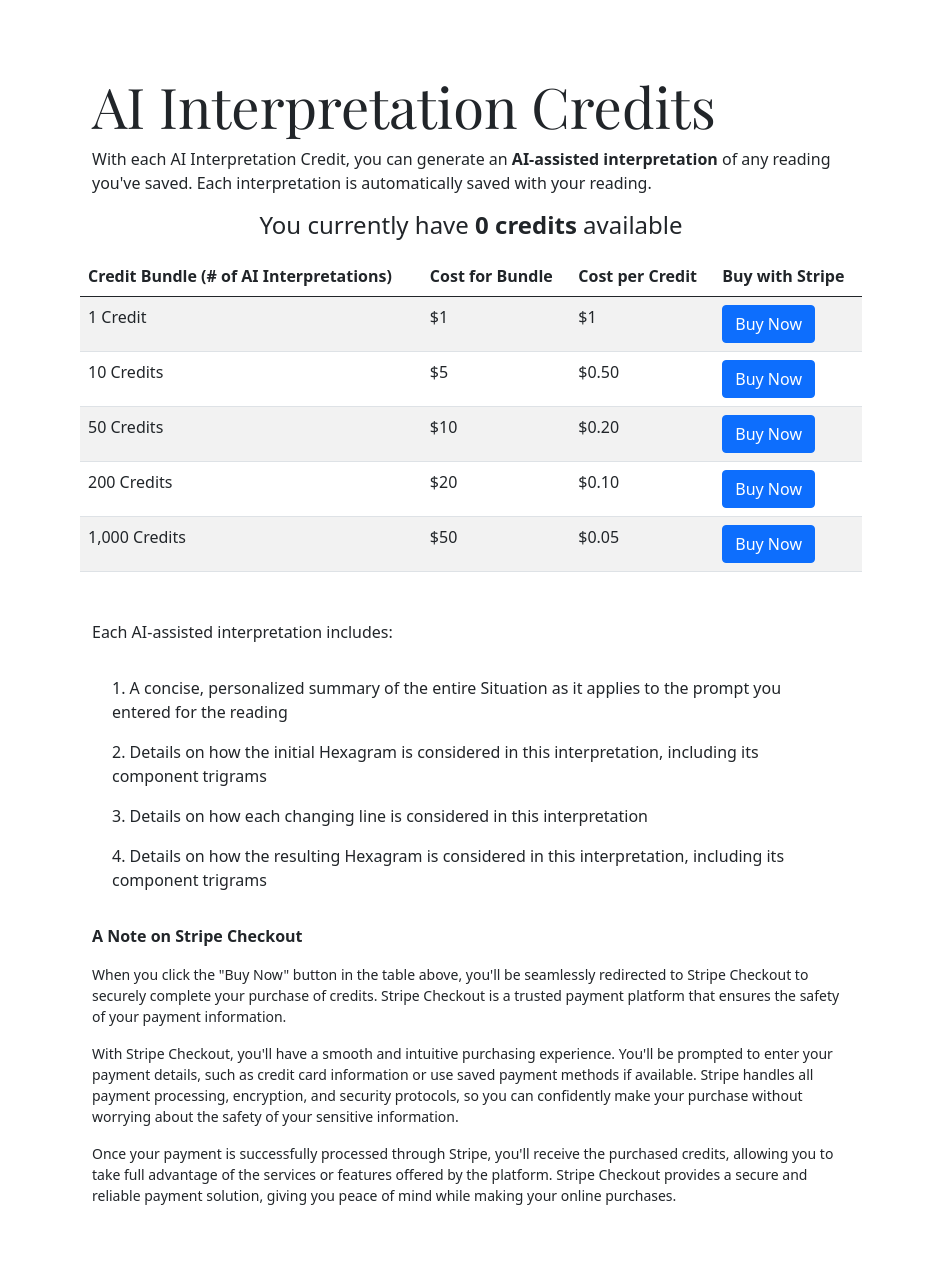
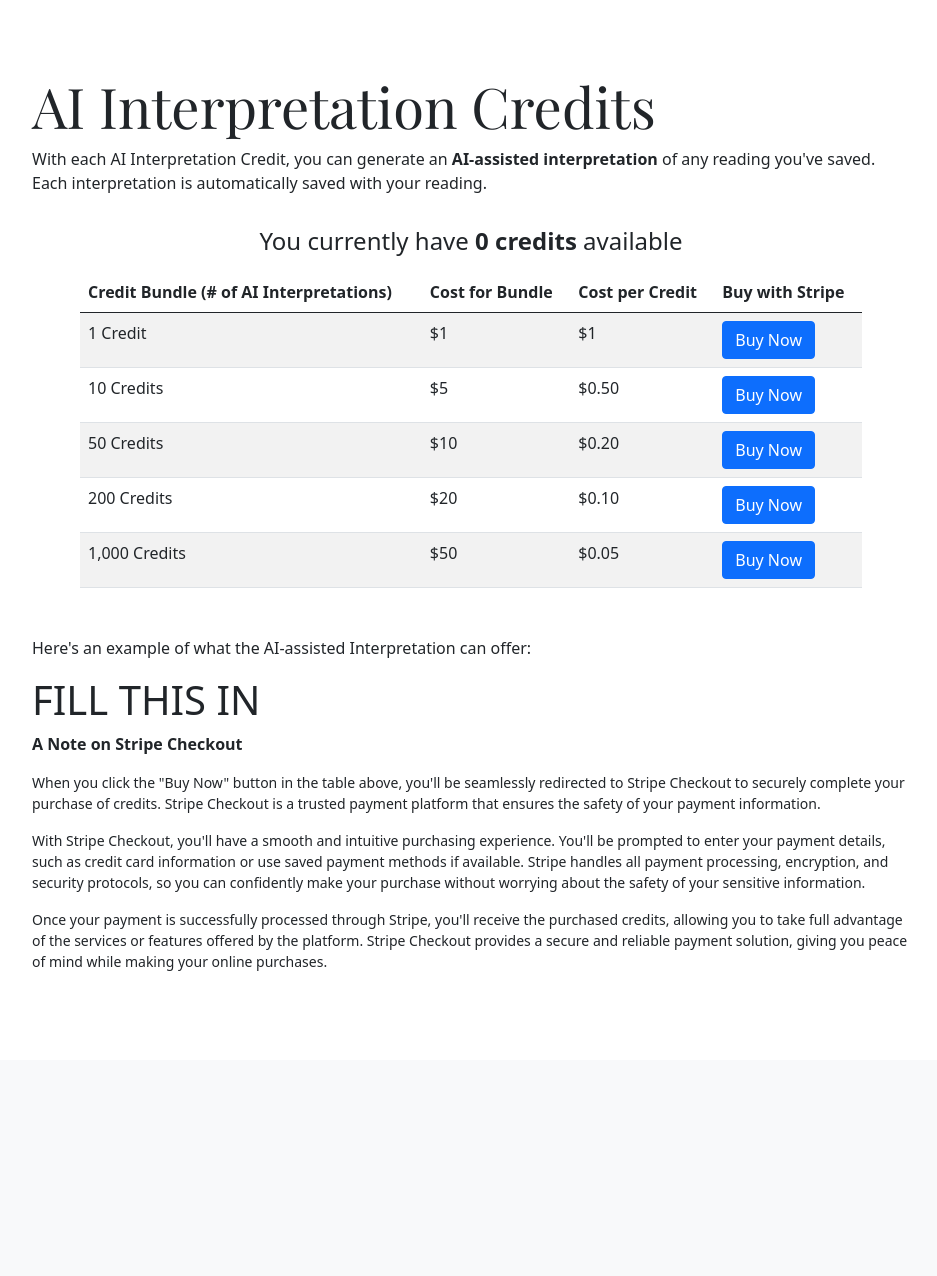
Before and after one commit to dimays/visualiching, a Django app: page /purchase_credits/ in a window 1280 px wide. Shown: the part 56-1332 px from the top of the page, without its empty margins (169-1106 px from the left). After the commit the page ends 1027 px from the top, so only its background shows below. Run offline with Django 4.2, Linux system fonts and the light colour scheme; the visitor is signed in with stand-in values (Sample User, id 1); parts of the project's set-up code (start-up, migrations or seed data) failed here and were passed over.

Commit message:
Added some images for the home page, added devtools directory, added Delete Account functionality, enforce 1 account per user, updated content in purchase_credits, updated README.md with instructions to run locally and contribute

```diff
--- a/visual_i_ching_app/templates/visual_i_ching_app/home.html
+++ b/visual_i_ching_app/templates/visual_i_ching_app/home.html
@@ -5,10 +5,12 @@
     {% if user.is_authenticated %}
     <div class="container my-5">
         <h1 class="display-4 serif-text">Welcome back to VisualIChing</h1>
+        <p><small class="text-muted">seek clarity, embrace change, and tap into the universal flow of transformation</small></p>
         <div class="row my-5">
             <div class="col-lg-2"></div>
             <div class="col-lg-4">
                 <div class="card my-2">
+                    <img src="{% static 'visual_i_ching_app/img/new_reading.png' %}" class="card-img-top" alt="New Reading">
                     <div class="card-body">
                         <h5 class="card-title">New Reading</h5>
                         <p class="card-text">Consult the I Ching for guidance; generate a hexagram, or enter a hexagram that you generated from a physical method (such as coins or yarrow stalks).</p>
@@ -20,6 +22,7 @@
             </div>
             <div class="col-lg-4">
                 <div class="card my-2">
+                    <img src="{% static 'visual_i_ching_app/img/my_readings.png' %}" class="card-img-top" alt="My Readings">
                     <div class="card-body">
                         <h5 class="card-title">My Readings</h5>
                         <p class="card-text">Gain insights from your past by reviewing your previous readings, add or edit your notes, generate an AI-assisted interpretation for your readings.</p>
--- a/visual_i_ching_app/templates/visual_i_ching_app/purchase_credits.html
+++ b/visual_i_ching_app/templates/visual_i_ching_app/purchase_credits.html
@@ -3,10 +3,12 @@
 
 {% block content %}
 <div class="container my-5">
-  <div class="row mx-md-5 mx-2">
+  <div class="row">
     <h1 class="display-4 serif-text">AI Interpretation Credits</h1>
     <p>With each AI Interpretation Credit, you can generate an <b>AI-assisted interpretation</b> of any reading you've saved. Each interpretation is automatically saved with your reading.</p>
-    <h4 class="text-center mb-3">You currently have <b>{{ current_credits }}</b> available</h4>
+    <h4 class="text-center my-3">You currently have <b>{{ current_credits }}</b> available</h4>
+  </div>
+  <div class="row mx-md-5 mx-2">
     <table class="table table-striped mb-5">
         <thead>
           <tr>
@@ -49,13 +51,14 @@
           </tr>
         </tbody>
     </table>
-    <p>Each AI-assisted interpretation includes:</p>
-    <ol class="list-group-item list-group list-group-numbered border-0 mb-3">
-        <li class="list-group-item border-0">A concise, personalized summary of the entire Situation as it applies to the prompt you entered for the reading</li>
-        <li class="list-group-item border-0">Details on how the initial Hexagram is considered in this interpretation, including its component trigrams</li>
-        <li class="list-group-item border-0">Details on how each changing line is considered in this interpretation</li>
-        <li class="list-group-item border-0">Details on how the resulting Hexagram is considered in this interpretation, including its component trigrams</li>
-    </ol>
+  </div>
+  <div class="row">
+    <p>Here's an example of what the AI-assisted Interpretation can offer:</p>
+
+
+    <div class="h1">FILL THIS IN</div>
+
+
     <p><b>A Note on Stripe Checkout</b></p>
     <small>
         <p>When you click the "Buy Now" button in the table above, you'll be seamlessly redirected to Stripe Checkout to securely complete your purchase of credits. Stripe Checkout is a trusted payment platform that ensures the safety of your payment information.</p>
--- a/visual_i_ching_app/urls.py
+++ b/visual_i_ching_app/urls.py
@@ -10,4 +10,5 @@ urlpatterns = [
     path('new_reading/', views.new_reading, name='visual-i-ching-app-new-reading'),
     path('reading/<int:reading_id>', views.view_reading, name='view_reading'),
     path('purchase_credits/', views.purchase_credits, name='visual-i-ching-app-purchase-credits'),
+    path('delete_account', views.delete_account, name='visual-i-ching-app-delete-account'),
 ]
--- a/visual_i_ching_app/views.py
+++ b/visual_i_ching_app/views.py
@@ -1,5 +1,6 @@
-from django.shortcuts import render, get_object_or_404
+from django.shortcuts import redirect, render, get_object_or_404
 from django.core.exceptions import PermissionDenied
+from django.contrib.auth import logout
 from django.contrib.auth.decorators import login_required
 from visual_i_ching_app.models import Trigram, Hexagram, HexagramLine, LineType, Reading, UserCreditHistory, UserDetail
 
@@ -114,6 +115,20 @@ def my_account(request):
 
     return render(request, 'visual_i_ching_app/my_account.html', context=context)
 
+@login_required
+def delete_account(request):
+    if request.method == 'POST':
+
+        user = request.user
+        user.delete()
+
+        logout(request)
+
+        return redirect('visual-i-ching-app-home')
+
+    return render(request, 'my_account.html')
+
+
 def page_not_found_view(request, exception):
     return render(request, 'visual_i_ching_app/404.html', status=404)
 
```
Also changed, not shown: users_app/forms.py (+7 -0 lines), visual_i_ching_app/templates/visual_i_ching_app/my_account.html (+25 -2 lines), visualiching/settings.py (+14 -1 lines), README.md, visual_i_ching_app/devtools/__init__.py (added), visual_i_ching_app/devtools/add_dummy_data.py (added), visual_i_ching_app/static/visual_i_ching_app/img/my_readings.png (added), visual_i_ching_app/static/visual_i_ching_app/img/new_reading.png (added), 1 other file.
